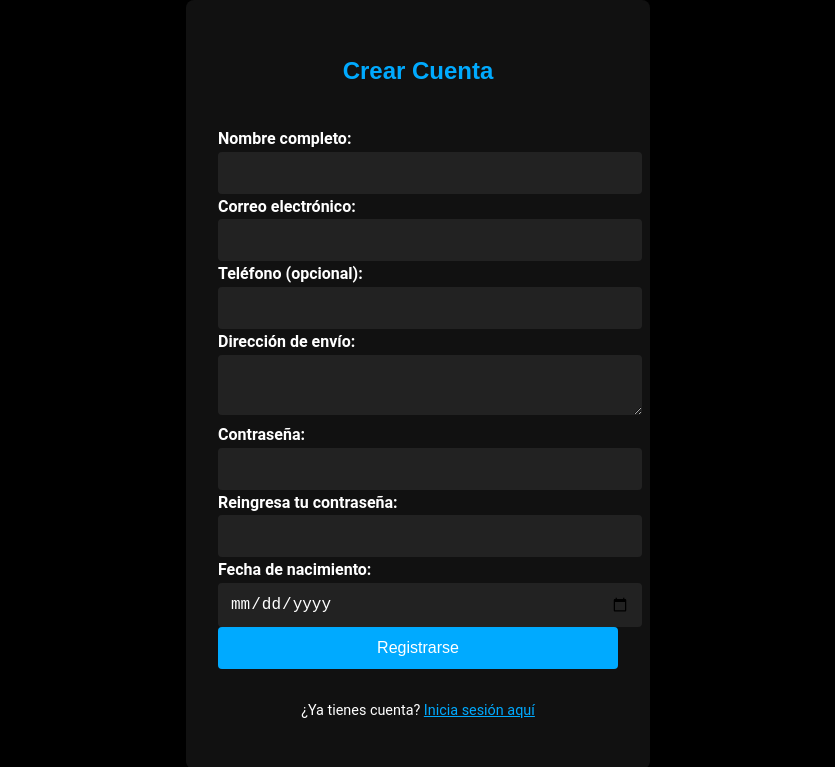
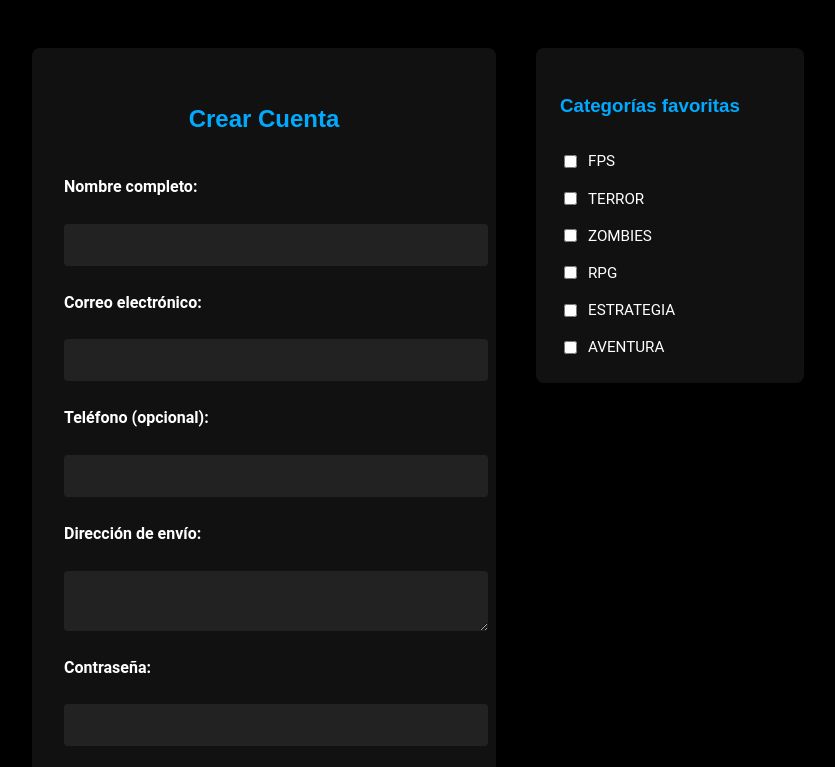
Before and after one commit to hectorpena95/TIENDA-LEVEL-UP-GAMER, a plain HTML site: page paginas/registro.html in a window 1280 px wide. Shown: the top 767 px of the page, without its empty margins (222-1057 px from the left). Drawn offline with Linux system fonts and the light colour scheme.

Commit message:
se hacen correcciones y se crea registro.css y login.css para evitar conflictos con las vistas.

```diff
--- a/paginas/registro.html
+++ b/paginas/registro.html
@@ -5,14 +5,18 @@
   <meta name="viewport" content="width=device-width, initial-scale=1.0">
   <title>Registro - Level-Up Gamer</title>
   <link rel="stylesheet" href="../src/assets/css/variables.css">
-  <link rel="stylesheet" href="../src/assets/css/style.css">
+  <link rel="stylesheet" href="../src/assets/css/registro.css">
 </head>
 <body class="pagina-registro">
 
 
 
+  <main class="registro-wrapper">
+
     <!-- Formulario de registro -->
     <div class="formulario-container">
+
+
       <h2>Crear Cuenta</h2>
       <form id="form-registro">
         <label for="nombre">Nombre completo:</label>
@@ -39,11 +43,15 @@
         <button type="submit">Registrarse</button>
       </form>
 
+
+
       <p>¿Ya tienes cuenta? <a href="login.html">Inicia sesión aquí</a></p>
+
+
     </div>
 
      <!-- Panel lateral de categorías -->
-    <aside class="categorias-container">
+     <aside class="categorias-container">
       <h3>Categorías favoritas</h3>
       <label><input type="checkbox" name="categorias" value="FPS"> FPS</label>
       <label><input type="checkbox" name="categorias" value="TERROR"> TERROR</label>
@@ -51,7 +59,9 @@
       <label><input type="checkbox" name="categorias" value="RPG"> RPG</label>
       <label><input type="checkbox" name="categorias" value="ESTRATEGIA"> ESTRATEGIA</label>
       <label><input type="checkbox" name="categorias" value="AVENTURA"> AVENTURA</label>
-    </aside>
+      </aside>
+
+
 
   </main>
 
--- /dev/null
+++ b/src/assets/css/registro.css
@@ -0,0 +1,132 @@
+/* Estilos específicos para la página de registro */
+
+body.pagina-registro {
+  background-color: var(--color-background-primary);
+  color: var(--color-text-primary);
+  font-family: var(--font-family-body);
+  margin: 0;
+  padding: 0;
+  line-height: 1.6;
+}
+
+h1, h2, h3 {
+  font-family: var(--font-family-headings);
+  color: var(--color-accent-blue);
+}
+
+a {
+  color: var(--color-text-primary);
+  text-decoration: none;
+  transition: color 0.3s ease;
+}
+
+a:hover {
+  color: var(--color-accent-green);
+}
+
+/* Contenedor general del layout */
+.registro-wrapper {
+  display: flex;
+  justify-content: center; /* Centra el conjunto en pantalla */
+  align-items: flex-start; /* Alinea ambos bloques arriba */
+  gap: 2.5rem;
+  padding: 3rem 2rem;
+  max-width: 1000px;
+  margin: 0 auto;
+  box-sizing: border-box;
+}
+
+/* Formulario de registro */
+.formulario-container {
+  max-width: 400px;
+  padding: 2rem;
+  background-color: #111;
+  color: #fff;
+  display: flex;
+  flex-direction: column;
+  gap: 1rem;
+  border-radius: 8px;
+  flex: 1;
+  min-width: 380px;
+}
+
+.formulario-container h2 {
+  color: #00aaff;
+  text-align: center;
+}
+
+.formulario-container label {
+  font-weight: bold;
+}
+
+.formulario-container input,
+.formulario-container textarea,
+.formulario-container button {
+  width: 100%;
+  padding: 0.75rem;
+  border: none;
+  border-radius: 4px;
+  font-size: 1rem;
+}
+
+.formulario-container input,
+.formulario-container textarea {
+  background-color: #222;
+  color: #fff;
+}
+
+.formulario-container button {
+  background-color: #00aaff;
+  color: #fff;
+  cursor: pointer;
+  transition: background-color 0.3s ease;
+}
+
+.formulario-container button:hover {
+  background-color: #0088cc;
+}
+
+.formulario-container p {
+  text-align: center;
+  font-size: 0.9rem;
+}
+
+.formulario-container a {
+  color: #00aaff;
+  text-decoration: underline;
+}
+
+.formulario-container form {
+  display: flex;
+  flex-direction: column;
+  gap: 1.5rem;
+}
+
+/* Panel de categorías */
+.categorias-container {
+  display: flex;
+  flex-direction: column;
+  align-items: flex-start;
+  gap: 0.8rem;
+  background-color: #111;
+  color: #fff;
+  padding: 1.5rem;
+  border-radius: 8px;
+  width: 220px;
+  box-shadow: 0 0 10px rgba(0, 0, 0, 0.3);
+  flex-shrink: 0;
+  margin-top: 0; /* Alineado arriba */
+}
+
+.categorias-container h3 {
+  color: #00aaff;
+  margin-bottom: 1rem;
+  text-align: center;
+}
+
+.categorias-container label {
+  display: flex;
+  align-items: center;
+  gap: 0.5rem;
+  font-size: 0.95rem;
+}
--- a/src/assets/css/style.css
+++ b/src/assets/css/style.css
@@ -114,60 +114,3 @@ footer {
     border-top: 2px solid var(--color-accent-blue);
     color: var(--color-text-secondary);
 }
-.formulario-container {
-    max-width: 400px;
-    margin: 0 auto;
-    padding: 2rem;
-    background-color: #111;
-    color: #fff;
-    display: flex;
-    flex-direction: column;
-    gap: 1rem;
-    border-radius: 8px;
-}
-
-.formulario-container h2 {
-    color: #00aaff;
-    text-align: center;
-}
-
-.formulario-container label {
-    font-weight: bold;
-}
-
-.formulario-container input,
-.formulario-container textarea,
-.formulario-container button {
-    width: 100%;
-    padding: 0.75rem;
-    border: none;
-    border-radius: 4px;
-    font-size: 1rem;
-}
-
-.formulario-container input,
-.formulario-container textarea {
-    background-color: #222;
-    color: #fff;
-}
-
-.formulario-container button {
-    background-color: #00aaff;
-    color: #fff;
-    cursor: pointer;
-    transition: background-color 0.3s ease;
-}
-
-.formulario-container button:hover {
-    background-color: #0088cc;
-}
-
-.formulario-container p {
-    text-align: center;
-    font-size: 0.9rem;
-}
-
-.formulario-container a {
-    color: #00aaff;
-    text-decoration: underline;
-}
```
Also changed, not shown: paginas/login.html (+5 -4 lines), src/assets/css/login.css (added, +132 -0 lines).
